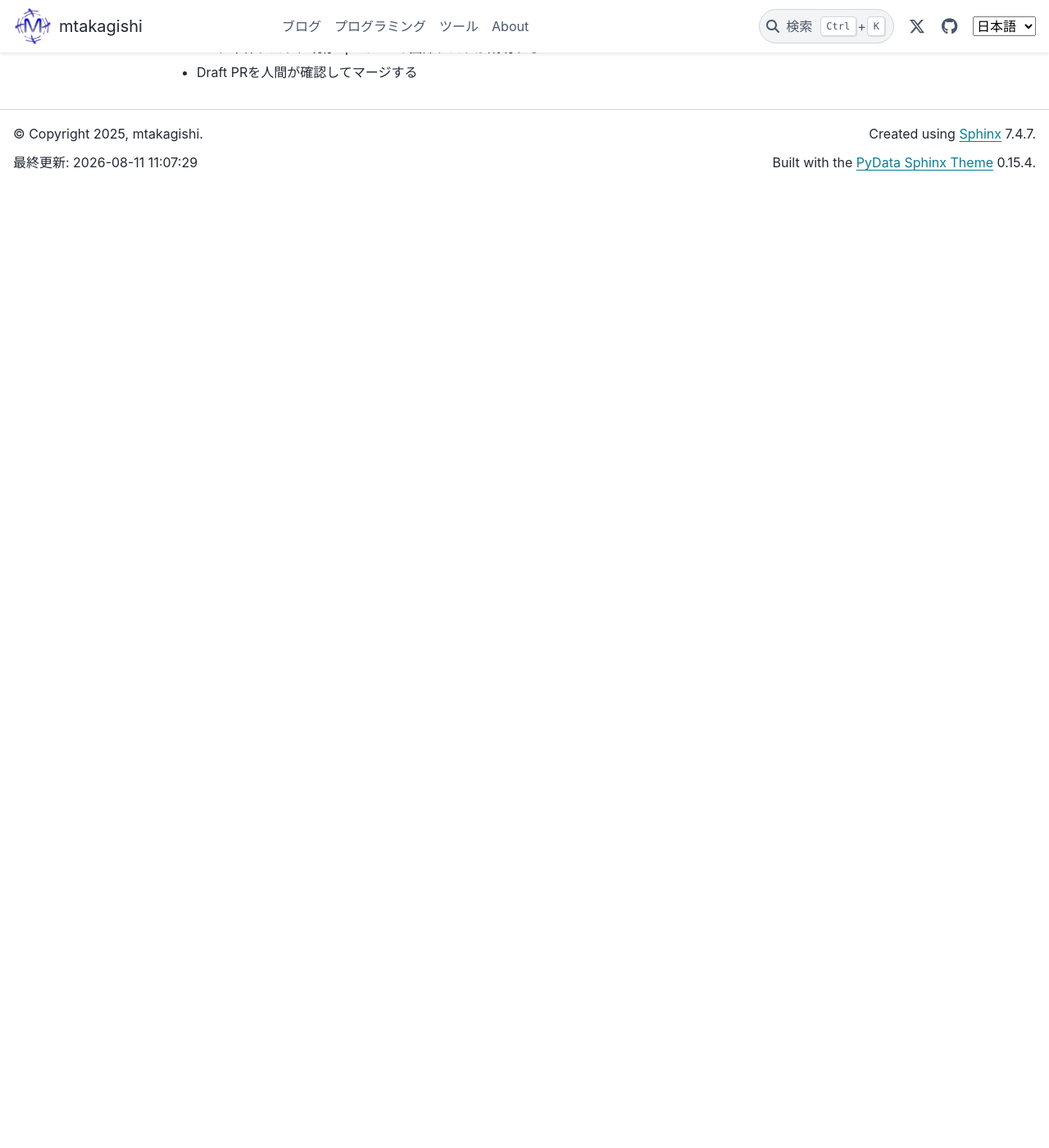
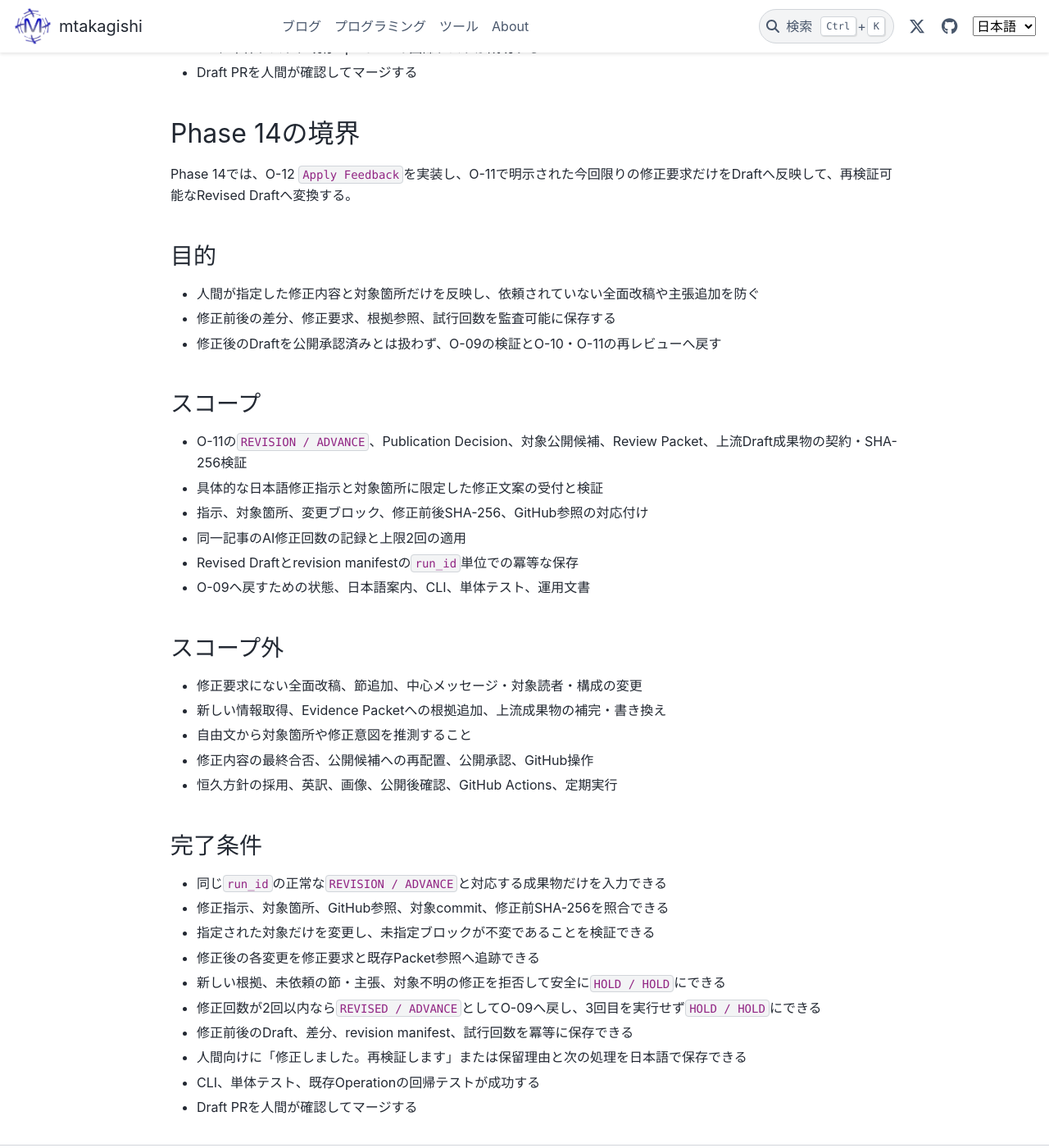
Before and after one commit to mtakagishi/note, a Sphinx documentation site: the page built from docs/agents/knowledge-harness/CHARTER.md, in a window 1280 px wide and 1400 px high, scrolled down 14900 px. Shown: the whole window at 82% size. Built offline with Sphinx 7.4.7 and the PyData theme 0.15.4, drawn with Linux system fonts in a browser that asks for light colours; before the commit the page ends 15127 px from its top, so only the background shows below that.

Commit message:
O-12 Apply Feedbackの境界を定義

```diff
--- a/docs/agents/knowledge-harness/CHARTER.md
+++ b/docs/agents/knowledge-harness/CHARTER.md
@@ -483,3 +483,43 @@ Phase 13では、O-11 `Decide Publication`を実装し、日本語Review Packet
 - 同一判断の再実行では成果物を書き換えず、判断履歴を重複させない
 - CLI、単体テスト、既存Operationの回帰テストが成功する
 - Draft PRを人間が確認してマージする
+
+## Phase 14の境界
+
+Phase 14では、O-12 `Apply Feedback`を実装し、O-11で明示された今回限りの修正要求だけをDraftへ反映して、再検証可能なRevised Draftへ変換する。
+
+### 目的
+
+- 人間が指定した修正内容と対象箇所だけを反映し、依頼されていない全面改稿や主張追加を防ぐ
+- 修正前後の差分、修正要求、根拠参照、試行回数を監査可能に保存する
+- 修正後のDraftを公開承認済みとは扱わず、O-09の検証とO-10・O-11の再レビューへ戻す
+
+### スコープ
+
+- O-11の`REVISION / ADVANCE`、Publication Decision、対象公開候補、Review Packet、上流Draft成果物の契約・SHA-256検証
+- 具体的な日本語修正指示と対象箇所に限定した修正文案の受付と検証
+- 指示、対象箇所、変更ブロック、修正前後SHA-256、GitHub参照の対応付け
+- 同一記事のAI修正回数の記録と上限2回の適用
+- Revised Draftとrevision manifestの`run_id`単位での冪等な保存
+- O-09へ戻すための状態、日本語案内、CLI、単体テスト、運用文書
+
+### スコープ外
+
+- 修正要求にない全面改稿、節追加、中心メッセージ・対象読者・構成の変更
+- 新しい情報取得、Evidence Packetへの根拠追加、上流成果物の補完・書き換え
+- 自由文から対象箇所や修正意図を推測すること
+- 修正内容の最終合否、公開候補への再配置、公開承認、GitHub操作
+- 恒久方針の採用、英訳、画像、公開後確認、GitHub Actions、定期実行
+
+### 完了条件
+
+- 同じ`run_id`の正常な`REVISION / ADVANCE`と対応する成果物だけを入力できる
+- 修正指示、対象箇所、GitHub参照、対象commit、修正前SHA-256を照合できる
+- 指定された対象だけを変更し、未指定ブロックが不変であることを検証できる
+- 修正後の各変更を修正要求と既存Packet参照へ追跡できる
+- 新しい根拠、未依頼の節・主張、対象不明の修正を拒否して安全に`HOLD / HOLD`にできる
+- 修正回数が2回以内なら`REVISED / ADVANCE`としてO-09へ戻し、3回目を実行せず`HOLD / HOLD`にできる
+- 修正前後のDraft、差分、revision manifest、試行回数を冪等に保存できる
+- 人間向けに「修正しました。再検証します」または保留理由と次の処理を日本語で保存できる
+- CLI、単体テスト、既存Operationの回帰テストが成功する
+- Draft PRを人間が確認してマージする
```
Also changed, not shown: docs/agents/knowledge-harness/DECISIONS.md (+13 -0 lines), docs/agents/knowledge-harness/PIPELINE.md (+10 -3 lines), docs/agents/knowledge-harness/STATUS.md (+13 -7 lines).
